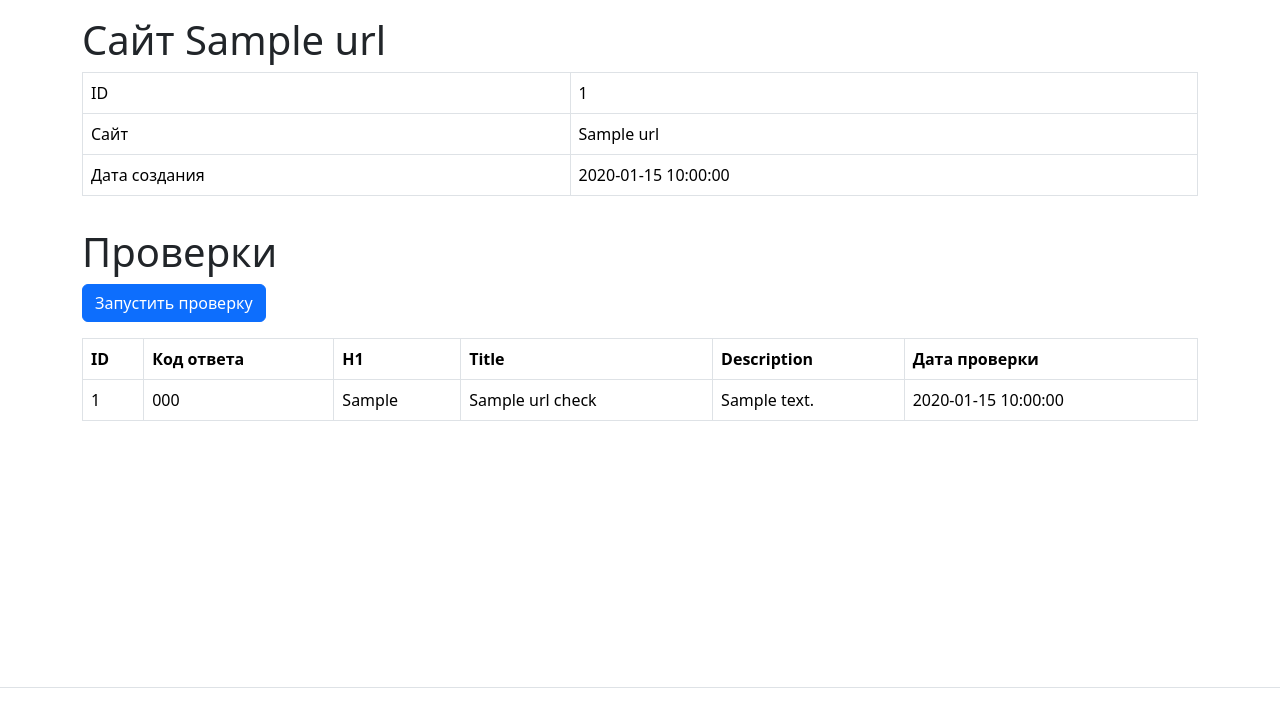
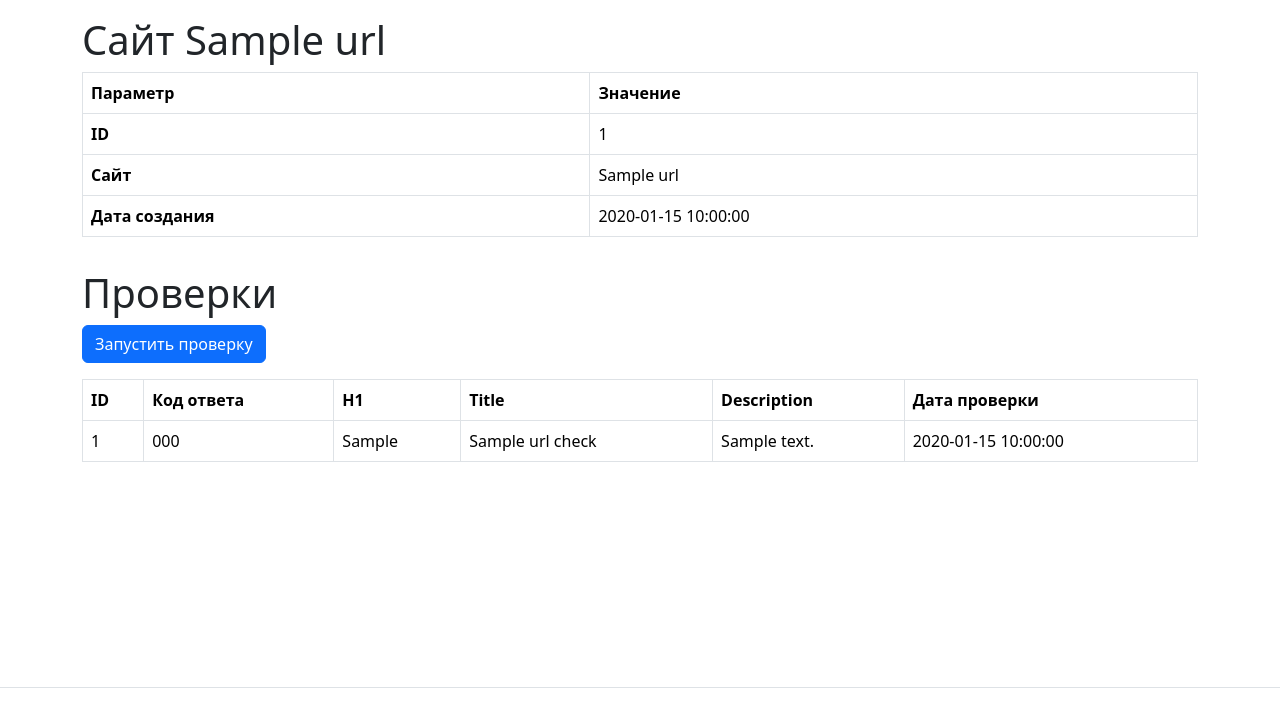
Before and after one commit to vlrkors/python-project-83, a Flask app: page /urls/1 in a window 1280 px wide. Shown: the part 56-758 px from the top of the page. Run offline with Flask 3, Linux system fonts and the light colour scheme; a database or web service that is not in the repository returns one stand-in record (values such as "Sample title"); some libraries are stand-ins or nearby versions.

Commit message:
Add table header and use row headers for URL info table in url.html template

```diff
--- a/page_analyzer/templates/url.html
+++ b/page_analyzer/templates/url.html
@@ -7,17 +7,23 @@
 
     <div class="table-responsive">
       <table class="table table-bordered table-hover text-nowrap" data-test="url">
+        <thead>
+          <tr>
+            <th>Параметр</th>
+            <th>Значение</th>
+          </tr>
+        </thead>
         <tbody>
           <tr>
-            <td>ID</td>
+            <th scope="row">ID</th>
             <td>{{ url_info.id }}</td>
           </tr>
           <tr>
-            <td>Сайт</td>
+            <th scope="row">Сайт</th>
             <td>{{ url_info.name }}</td>
           </tr>
           <tr>
-            <td>Дата создания</td>
+            <th scope="row">Дата создания</th>
             <td>{{ url_info.created_at }}</td>
           </tr>
         </tbody>
```
